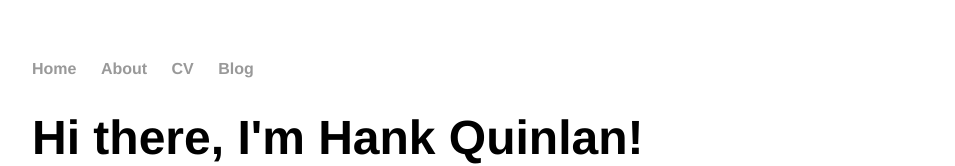
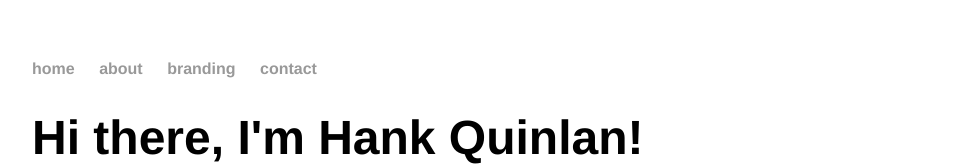
Before and after one commit to moove-rblx/moove-rblx.github.io, a plain HTML site: page index.html in a window 1280 px wide. Shown: the top 166 px of the page, without its empty margins (160-1115 px from the left). Drawn offline with Linux system fonts and the light colour scheme.

Commit message:
Update index.html

```diff
--- a/index.html
+++ b/index.html
@@ -1,17 +1,17 @@
 <!DOCTYPE html>
 <html>
 	<head>
-		<title>moove_home</title>
+		<title>moove_rblx</title>
 		<!-- link to main stylesheet -->
 		<link rel="stylesheet" type="text/css" href="/css/main.css"
 	</head>
 	<body>
 		<nav>
     		<ul>
-        		<li><a href="/">Home</a></li>
-	        	<li><a href="/about">About</a></li>
-        		<li><a href="/cv">CV</a></li>
-        		<li><a href="/blog">Blog</a></li>
+        		<li><a href="/">home</a></li>
+	        	<li><a href="/about">about</a></li>
+        		<li><a href="/branding">branding</a></li>
+        		<li><a href="/contact">contact</a></li>
     		</ul>
 		</nav>
 		<div class="container">
```
